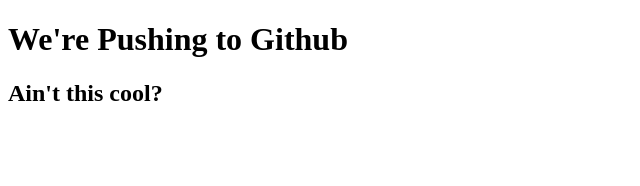
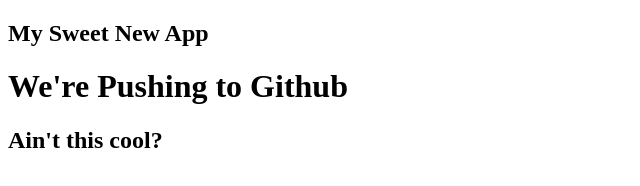
Before and after one commit to narcisolobo/github-demo-will, a plain HTML site: page index.html in a window 1280 px wide. Shown: the whole page, without its empty margins (0-640 px from the left). Drawn offline with Linux system fonts and the light colour scheme.

Commit message:
added navbar

```diff
--- a/index.html
+++ b/index.html
@@ -6,6 +6,9 @@
   <title>Github Demo</title>
 </head>
 <body>
+  <nav>
+    <h1 class="brand">My Sweet New App</h1>
+  </nav>
   <h1>We're Pushing to Github</h1>
   <h2>Ain't this cool?</h2>
 </body>
```
